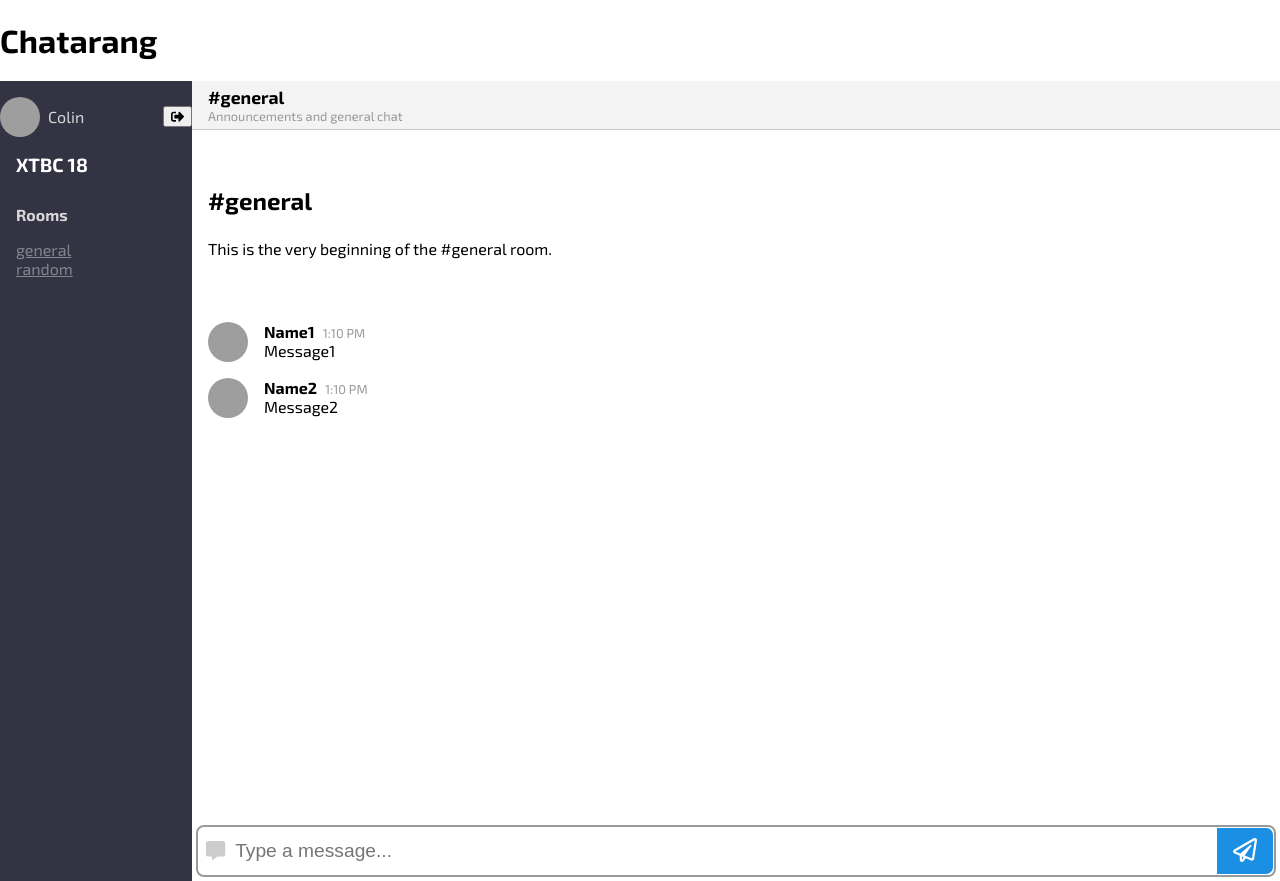
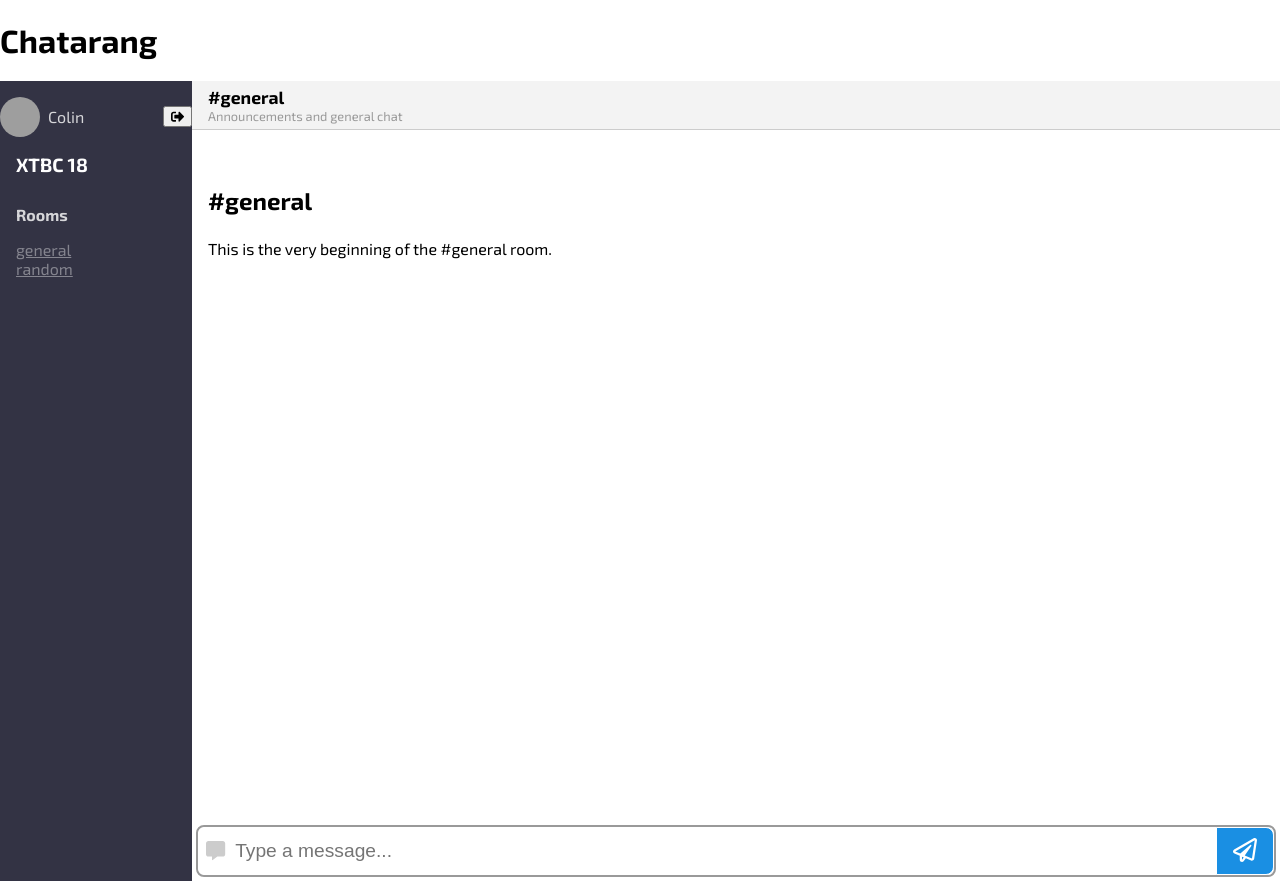
Before and after one commit to ColinHayes985/Chatarang, a React (Create React App) app: page / in a window 1280 px wide. Built offline with nearby package versions, Linux system fonts and the light colour scheme; grey boxes are pictures that could not be loaded.

Commit message:
Remove hard coded messages

```diff
--- a/src/Chat.js
+++ b/src/Chat.js
@@ -7,26 +7,7 @@ class Chat extends Component {
     constructor(){
         super()
         this.state={
-            messages : [
-                {
-                    id: 1,
-                    user:{
-                        uid:123,
-                        displayName:'Name1',
-                        email:'xyz@abc.com'
-                    },
-                    body:'Message1',
-                },
-                {
-                    id: 2,
-                    user:{
-                        uid:123,
-                        displayName:'Name2',
-                        email:'abc@xyz.com'
-                    },
-                    body:'Message2',
-                },
-            ],
+            messages : [],
         }
     }
 
```
